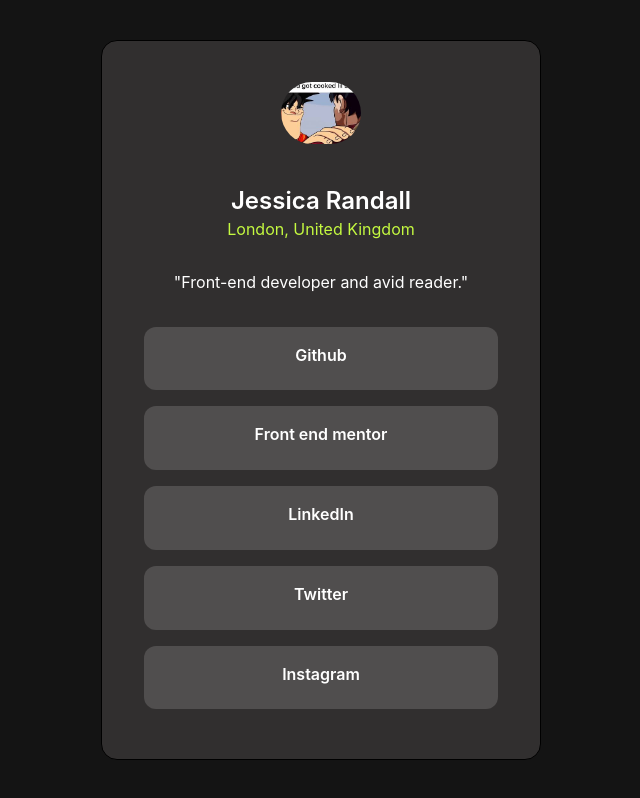
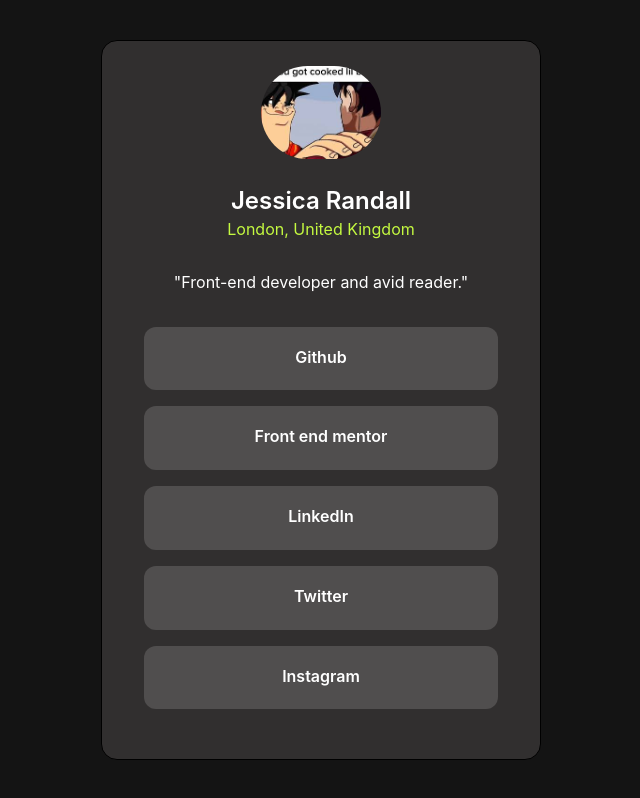
Before and after one commit to Jared092005/redes-sociales, a website built with Vite: page index.html in a window 1280 px wide. Shown: the whole page, without its empty margins (319-959 px from the left). Built offline with nearby package versions, Linux system fonts and the light colour scheme.

Commit message:
ajuste el texto de los links de redes sociales e hice la imagen un poco más grande

```diff
--- a/index.html
+++ b/index.html
@@ -15,7 +15,7 @@
       <span class="h-[20%] w-full flex items-center justify-center"
         ><img
           src="./imagenes/cooked.jpg"
-          class="w-20 rounded-full"
+          class="w-30 rounded-full"
           alt="you're cooked lil bro"
       /></span>
       <!-- nombre y país de la persona -->
@@ -33,27 +33,27 @@
       <section class="h-[62%] w-[90%] flex flex-col items-center gap-4 pt-5">
         <a
           href="#"
-          class="text-white bg-[#504e4e] text-center font-semibold h-[15%] w-[90%] rounded-xl p-4 hover:bg-[#c4f940] hover:text-black active:bg-[#d7ff70] transition duration-100"
+          class="text-white bg-[#504e4e] text-center font-semibold h-[15%] w-[90%] rounded-xl p-4.5 hover:bg-[#c4f940] hover:text-black active:bg-[#d7ff70] transition duration-100"
           >Github</a
         >
         <a
           href="#"
-          class="text-white bg-[#504e4e] text-center font-semibold h-[15%] w-[90%] rounded-xl p-4 hover:bg-[#c4f940] hover:text-black active:bg-[#d7ff70] transition duration-100"
+          class="text-white bg-[#504e4e] text-center font-semibold h-[15%] w-[90%] rounded-xl p-4.5 hover:bg-[#c4f940] hover:text-black active:bg-[#d7ff70] transition duration-100"
           >Front end mentor</a
         >
         <a
           href="#"
-          class="text-white bg-[#504e4e] text-center font-semibold h-[15%] w-[90%] rounded-xl p-4 hover:bg-[#c4f940] hover:text-black active:bg-[#d7ff70] transition duration-100"
+          class="text-white bg-[#504e4e] text-center font-semibold h-[15%] w-[90%] rounded-xl p-4.5 hover:bg-[#c4f940] hover:text-black active:bg-[#d7ff70] transition duration-100"
           >LinkedIn</a
         >
         <a
           href="#"
-          class="text-white bg-[#504e4e] text-center font-semibold h-[15%] w-[90%] rounded-xl p-4 hover:bg-[#c4f940] hover:text-black active:bg-[#d7ff70] transition duration-100"
+          class="text-white bg-[#504e4e] text-center font-semibold h-[15%] w-[90%] rounded-xl p-4.5 hover:bg-[#c4f940] hover:text-black active:bg-[#d7ff70] transition duration-100"
           >Twitter</a
         >
         <a
           href="#"
-          class="text-white bg-[#504e4e] text-center font-semibold h-[15%] w-[90%] rounded-xl p-4 hover:bg-[#c4f940] hover:text-black active:bg-[#d7ff70] transition duration-100"
+          class="text-white bg-[#504e4e] text-center font-semibold h-[15%] w-[90%] rounded-xl p-4.5 hover:bg-[#c4f940] hover:text-black active:bg-[#d7ff70] transition duration-100"
           >Instagram</a
         >
       </section>
```
